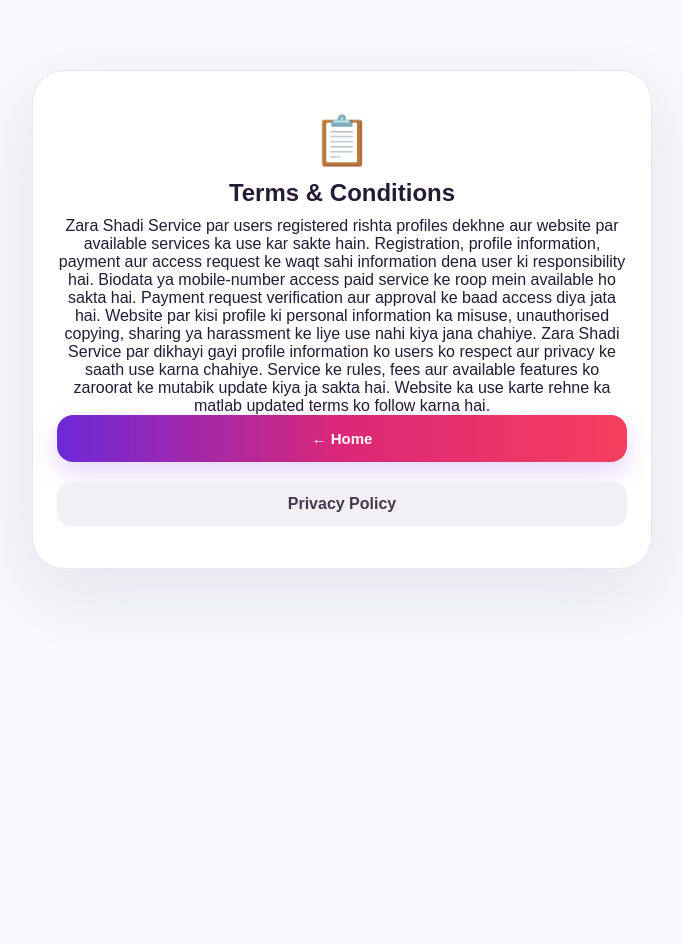
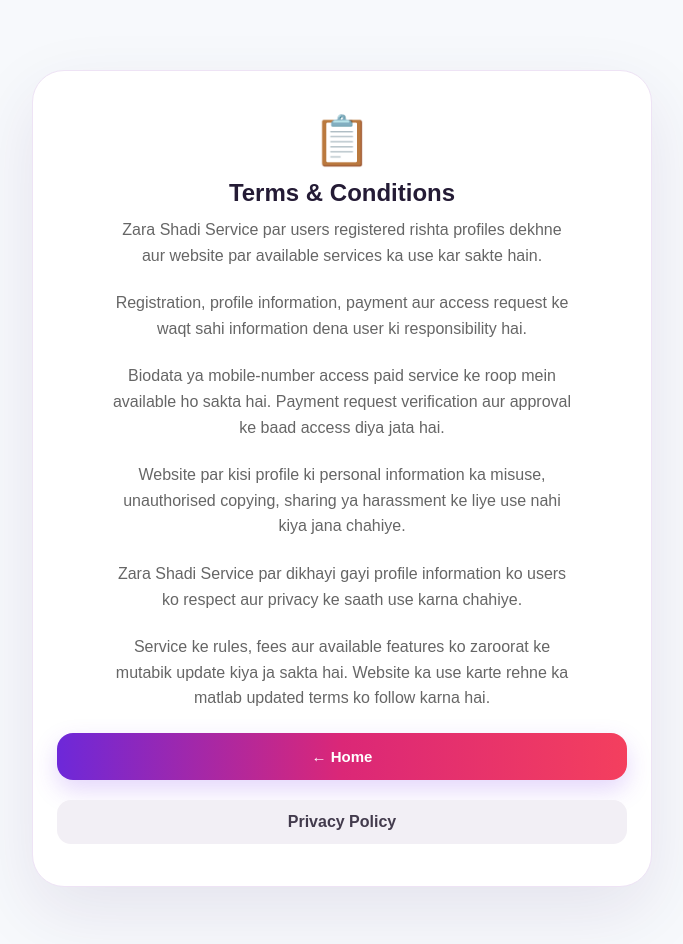
Before and after one commit to islam20111975-ops/zarashadiservice, a Next.js app: page /terms in a window 1280 px wide. Shown: the top 944 px of the page, without its empty margins (298-981 px from the left). Before the commit the page ends 800 px from the top, so only its background shows below. Built offline with nearby package versions, Linux system fonts and the light colour scheme; no server answers; the database is empty.

Commit message:
Fix terms page loading

```diff
--- a/app/terms/page.js
+++ b/app/terms/page.js
@@ -1,14 +1,7 @@
-"use client";
+import Link from "next/link";
 
-import {useEffect,useState} from "react";
-import Link from "next/link";
-import {doc,getDoc} from "firebase/firestore";
-import {db} from "../../lib/firebase";
-
-const fallback="Zara Shadi Service par users registered rishta profiles dekhne aur website par available services ka use kar sakte hain.\n\nRegistration, profile information, payment aur access request ke waqt sahi information dena user ki responsibility hai.\n\nBiodata ya mobile-number access paid service ke roop mein available ho sakta hai. Payment request verification aur approval ke baad access diya jata hai.\n\nWebsite par kisi profile ki personal information ka misuse, unauthorised copying, sharing ya harassment ke liye use nahi kiya jana chahiye.\n\nZara Shadi Service par dikhayi gayi profile information ko users ko respect aur privacy ke saath use karna chahiye.\n\nService ke rules, fees aur available features ko zaroorat ke mutabik update kiya ja sakta hai. Website ka use karte rehne ka matlab updated terms ko follow karna hai.";
+export const metadata={title:"Terms & Conditions",description:"Zara Shadi Service terms and conditions"};
 
 export default function Terms(){
-  const [content,setContent]=useState("");
-  useEffect(()=>{getDoc(doc(db,"settings","legalPages")).then(s=>{if(s.exists())setContent(s.data().terms||"")}).catch(()=>{})},[]);
-  return <main><section className="cardPage siteState"><div className="siteStateIcon">📋</div><h1>Terms & Conditions</h1><div className="pageContent">{content||fallback}</div><div className="siteStateActions"><Link className="primaryAction" href="/">← Home</Link><Link className="backAction" href="/privacy">Privacy Policy</Link></div></section></main>;
+  return <main><section className="cardPage siteState"><div className="siteStateIcon">📋</div><h1>Terms & Conditions</h1><div className="pageContent"><p>Zara Shadi Service par users registered rishta profiles dekhne aur website par available services ka use kar sakte hain.</p><p>Registration, profile information, payment aur access request ke waqt sahi information dena user ki responsibility hai.</p><p>Biodata ya mobile-number access paid service ke roop mein available ho sakta hai. Payment request verification aur approval ke baad access diya jata hai.</p><p>Website par kisi profile ki personal information ka misuse, unauthorised copying, sharing ya harassment ke liye use nahi kiya jana chahiye.</p><p>Zara Shadi Service par dikhayi gayi profile information ko users ko respect aur privacy ke saath use karna chahiye.</p><p>Service ke rules, fees aur available features ko zaroorat ke mutabik update kiya ja sakta hai. Website ka use karte rehne ka matlab updated terms ko follow karna hai.</p></div><div className="siteStateActions"><Link className="primaryAction" href="/">← Home</Link><Link className="backAction" href="/privacy">Privacy Policy</Link></div></section></main>;
 }
```
